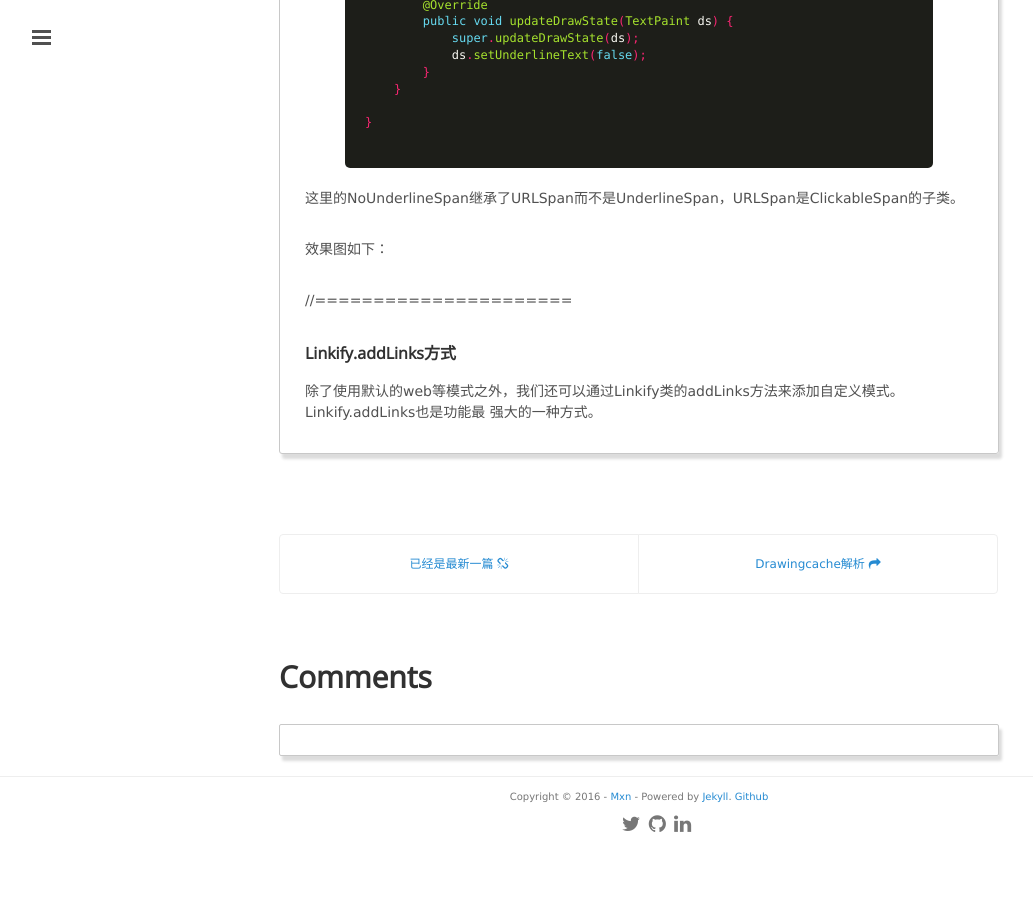
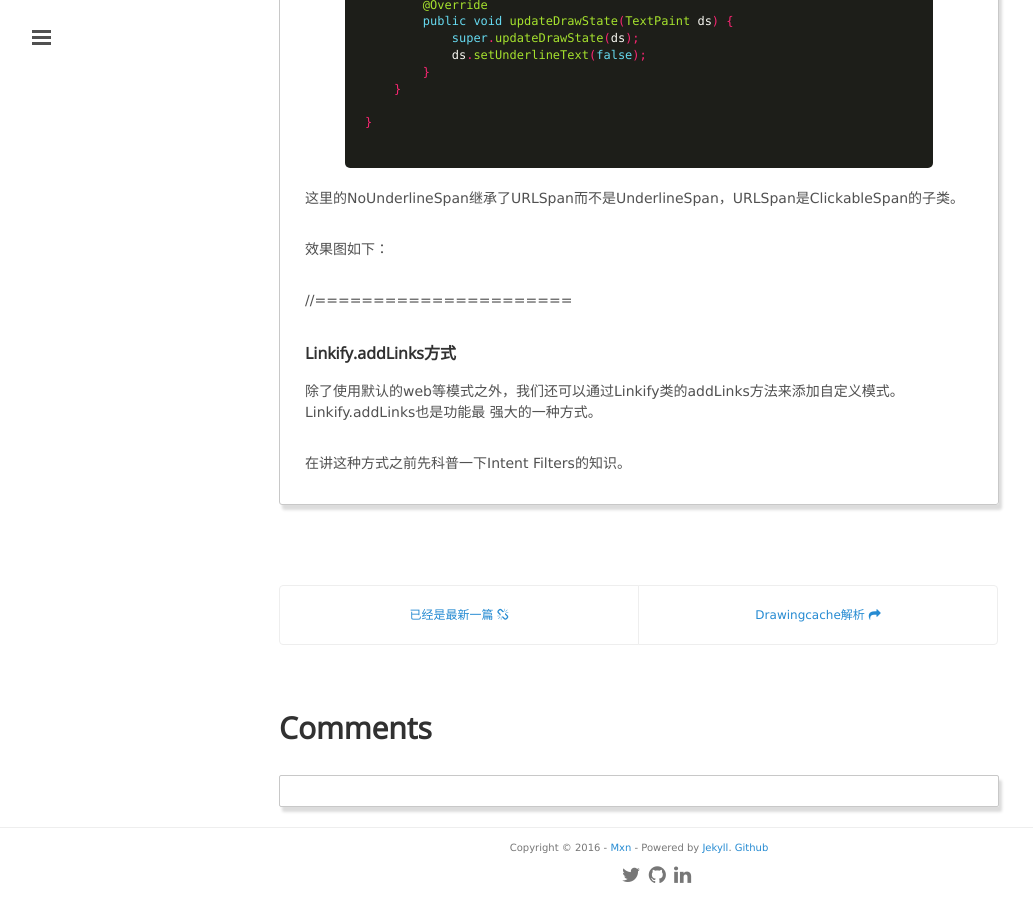
Before and after one commit to mxn21/mxn21.github.io, a Jekyll site: the page built from _posts/2016-1-29-TextView超链接实现方式总结.md, in a window 1280 px wide and 900 px high, scrolled down 3753 px. Shown: the whole window, without its empty margins (1-1034 px from the left). Built offline with Jekyll 4.4.1, drawn with Linux system fonts in a browser that asks for light colours; Markdown is read by kramdown in place of the engine named in the settings; comment, search, counter and statistics services are not loaded; before the commit the page ends 4602 px from its top, so only the background shows below that.

Commit message:
23423423

```diff
--- a/_posts/2016-1-29-TextView超链接实现方式总结.md
+++ b/_posts/2016-1-29-TextView超链接实现方式总结.md
@@ -188,3 +188,5 @@
 
 除了使用默认的web等模式之外，我们还可以通过Linkify类的addLinks方法来添加自定义模式。Linkify.addLinks也是功能最
 强大的一种方式。
+
+在讲这种方式之前先科普一下Intent Filters的知识。
```
